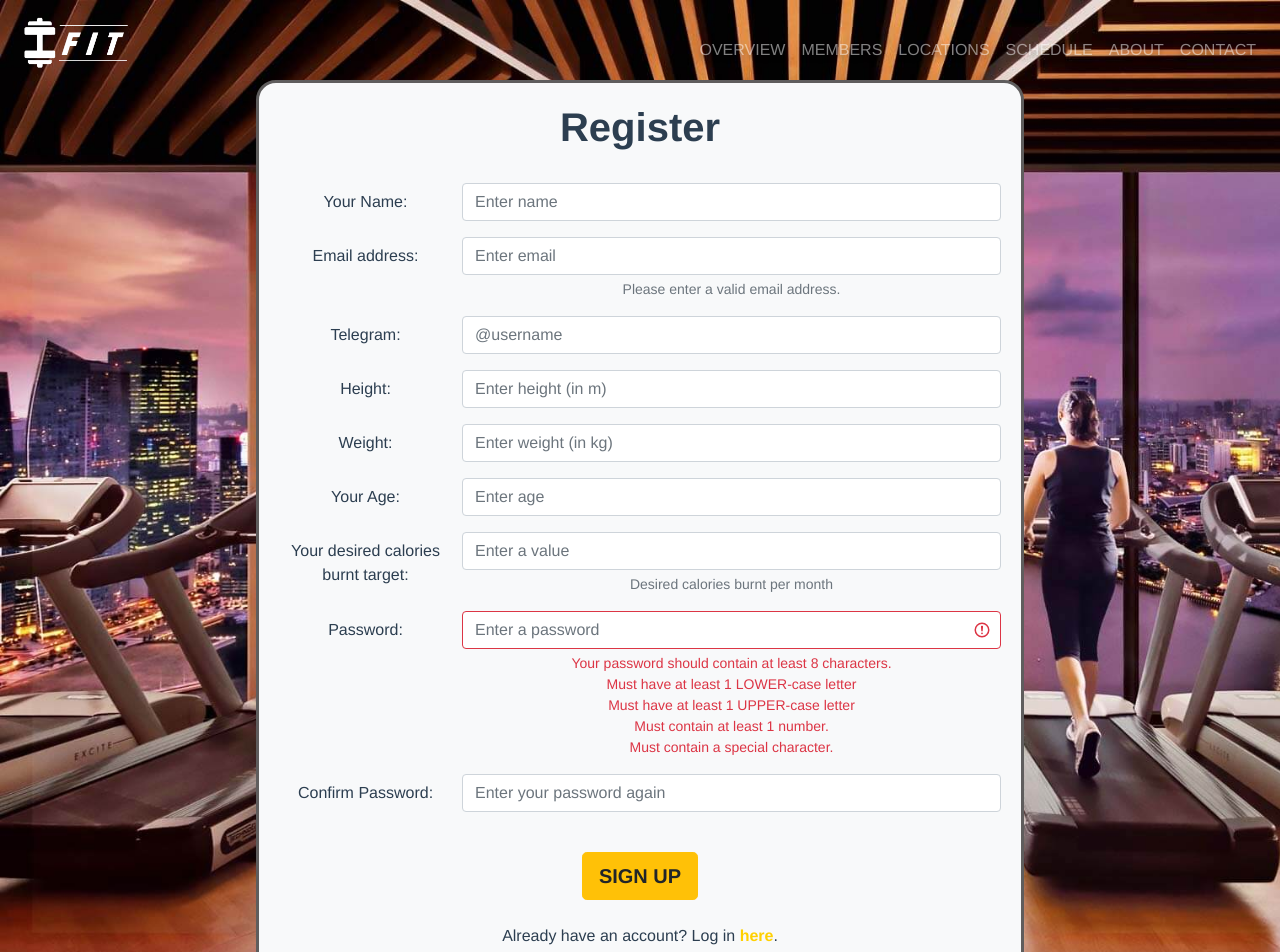
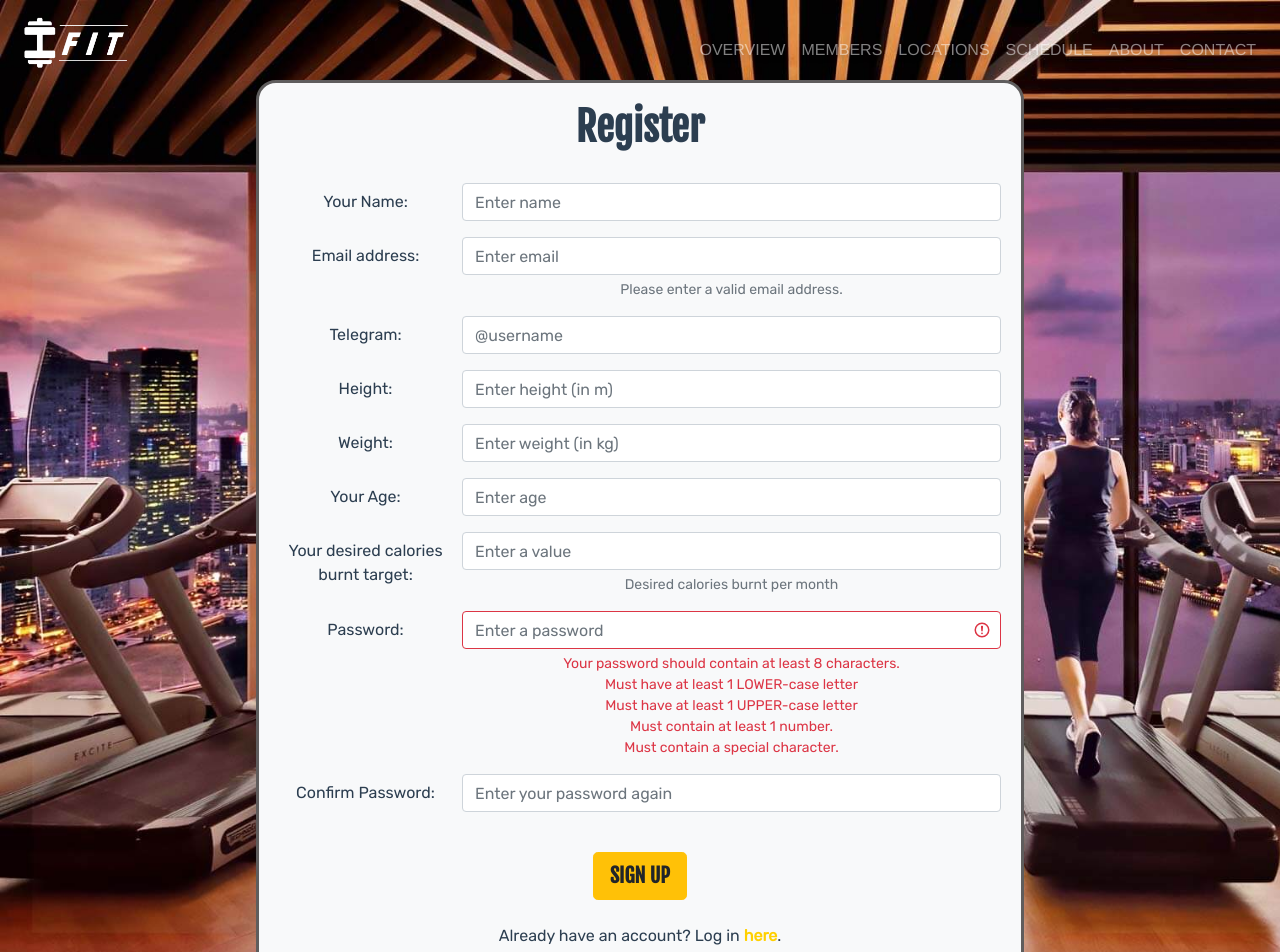
Before and after one commit to BT3103-G7/iFit, a Vue app: page /signup in a window 1280 px wide. Shown: the top 952 px of the page. Built offline with nearby package versions, Linux system fonts and the light colour scheme; no server answers; what vuejs-smart-table would draw is missing.

Commit message:
Updated stylings for SignUp and Login pages

```diff
--- a/src/components/Login.vue
+++ b/src/components/Login.vue
@@ -5,6 +5,7 @@
       <br />
       <form @submit.prevent="login">
         <b-form-group
+          class="attributes"
           id="input-group-1"
           label="Email address:"
           label-for="input-1"
@@ -20,6 +21,7 @@
         </b-form-group>
 
         <b-form-group
+          class="attributes"
           id="input-group-2"
           label="Password:"
           label-for="text-password"
@@ -33,14 +35,14 @@
             required
           ></b-form-input>
         </b-form-group>
-        <br /><b-button type="submit" variant="warning"><b>LOG IN</b></b-button>
+        <br /><b-button class="loginBut" type="submit" variant="warning" size="lg"><b>LOG IN</b></b-button>
       </form>
       <br /><br /><span><b>Forgot your password? </b></span>
       <p>
         <i>*key in your email address above, then click the button below.</i>
       </p>
 
-      <b-button type="button" v-on:click="reset">Reset my password</b-button>
+      <b-button class="attributes" type="button" v-on:click="reset">Reset my password</b-button>
     </b-card>
   </div>
 </template>
@@ -122,10 +124,20 @@ export default {
   width: 100%;
   height: 100%;
 }
+span {
+  font-family: 'Rubik', sans-serif;
+}
 p {
   font-size: 85%;
+  font-family: 'Rubik', sans-serif;
 }
 h1 {
-  font-family: "Franklin Gothic Medium", "Arial Narrow", Arial, sans-serif;
+  font-family: 'Fjalla One', sans-serif;
+}
+.attributes {
+  font-family: 'Rubik', sans-serif;
+}
+.loginBut {
+  font-family: 'Fjalla One', sans-serif;
 }
 </style>
--- a/src/components/SignUp.vue
+++ b/src/components/SignUp.vue
@@ -8,6 +8,7 @@
         oninput='pw2.setCustomValidity(pw2.value != pw1.value ? "Passwords do not match." : "")'
       >
         <b-form-group
+          class="attribute"
           id="input-group-1"
           label="Your Name:"
           label-for="input-1"
@@ -22,6 +23,7 @@
         </b-form-group>
 
         <b-form-group
+          class="attribute"
           id="input-group-2"
           label="Email address:"
           label-for="input-2"
@@ -38,6 +40,7 @@
         </b-form-group>
 
         <b-form-group
+          class="attribute"
           id="input-group-3"
           label="Telegram:"
           label-for="input-3"
@@ -52,6 +55,7 @@
         </b-form-group>
 
         <b-form-group
+          class="attribute"
           id="input-group-4"
           label="Height:"
           label-for="input-4"
@@ -66,6 +70,7 @@
         </b-form-group>
 
         <b-form-group
+          class="attribute"
           id="input-group-5"
           label="Weight:"
           label-for="input-5"
@@ -80,6 +85,7 @@
         </b-form-group>
 
         <b-form-group
+          class="attribute"
           id="input-group-6"
           label="Your Age:"
           label-for="input-6"
@@ -94,6 +100,7 @@
         </b-form-group>
 
         <b-form-group
+          class="attribute"
           id="input-group-7"
           label="Your desired calories burnt target:"
           label-for="input-7"
@@ -109,6 +116,7 @@
         </b-form-group>
 
         <b-form-group
+          class="attribute"
           id="input-group-8"
           label="Password:"
           label-for="pswd"
@@ -146,6 +154,7 @@
         </b-form-group>
 
         <b-form-group
+          class="attribute"
           id="input-group-9"
           label="Confirm Password:"
           label-for="pswd2"
@@ -160,11 +169,11 @@
           ></b-form-input>
         </b-form-group>
 
-        <br /><b-button type="submit" variant="warning" size="lg"
+        <br /><b-button class="submitBut" type="submit" variant="warning" size="lg"
           ><b>SIGN UP</b></b-button
         >
         <br /><br />
-        <p>
+        <p class="loginQues">
           Already have an account? Log in
           <router-link to="/login" id="login-link"><b>here</b></router-link
           >.
@@ -318,12 +327,22 @@ label {
 }
 #login-link {
   color: rgb(255, 208, 0);
+  font-family: 'Rubik', sans-serif;
 }
 .has_required {
   text-decoration: line-through;
   color: #689868;
 }
 h1 {
-  font-family: "Franklin Gothic Medium", "Arial Narrow", Arial, sans-serif;
+  font-family: 'Fjalla One', sans-serif;
+}
+.attribute {
+  font-family: 'Rubik', sans-serif;
+}
+.loginQues {
+  font-family: 'Rubik', sans-serif;
+}
+.submitBut {
+  font-family: 'Fjalla One', sans-serif;
 }
 </style>
```
